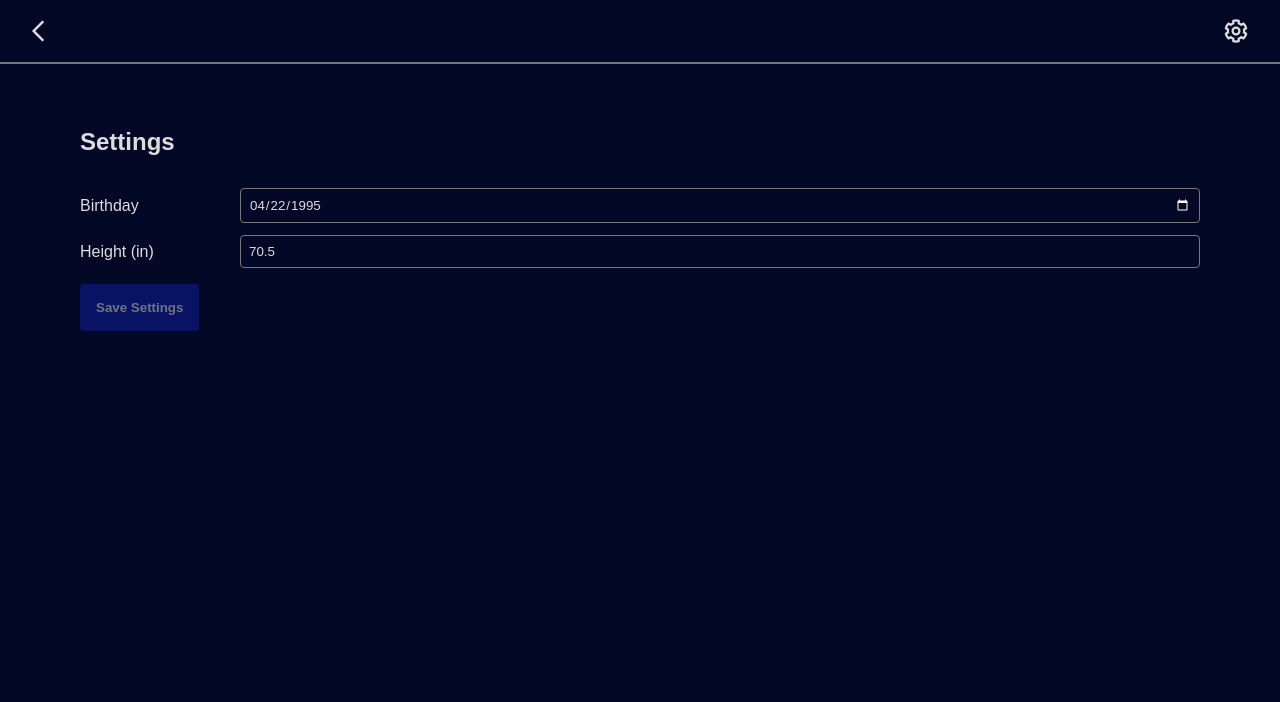
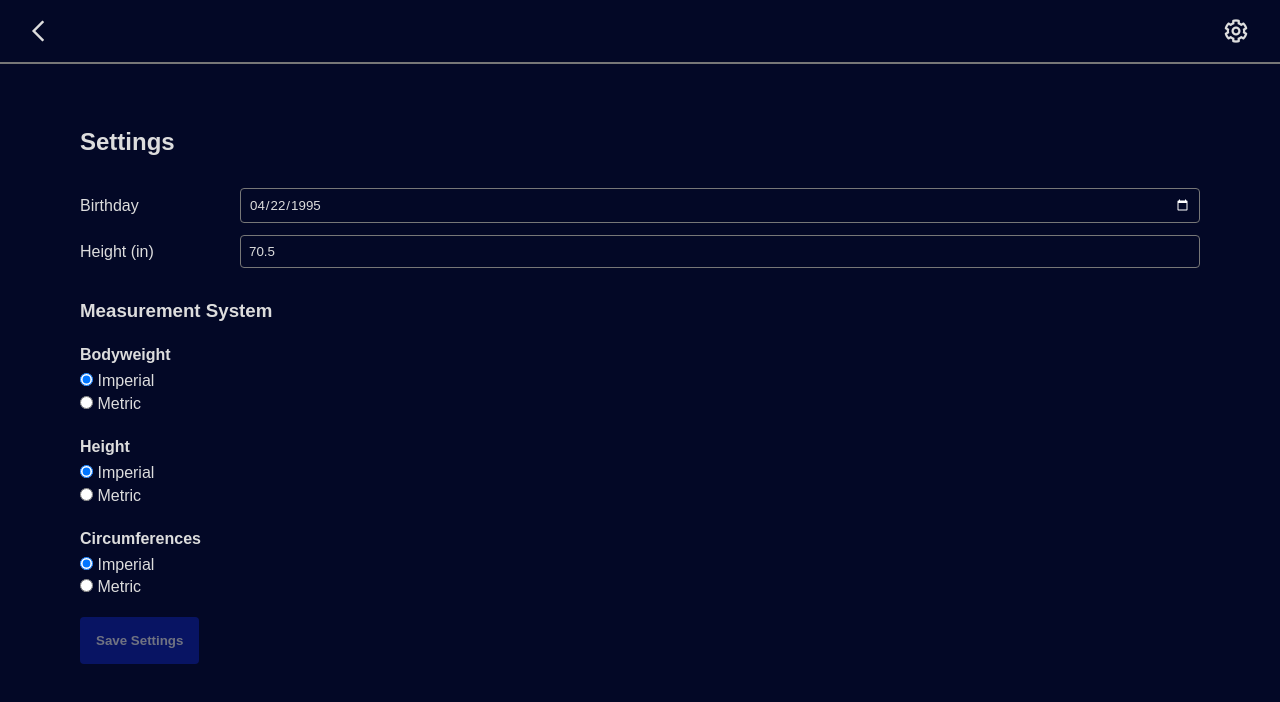
Before and after one commit to Tsmith18256/my-health-app-web, a SvelteKit app: page /bodycomp/settings in a window 1280 px wide. Shown: the top 702 px of the page. Built offline with nearby package versions, Linux system fonts and the light colour scheme.

Commit message:
Add radio buttons to settings screen for metric

```diff
--- /dev/null
+++ b/src/lib/components/shared/inputs/radio-buttons/radio-buttons.svelte
@@ -0,0 +1,36 @@
+<script lang="ts">
+  import type { IRadioButton } from '$lib/components/shared/inputs/radio-buttons/radio-buttons.types';
+
+  export let heading: string;
+  export let groupName: string;
+  export let radioButtons: IRadioButton[];
+  export let value: string;
+</script>
+
+<div>
+  <h4 class="group-heading">{heading}</h4>
+  {#each radioButtons as radioButton}
+    <div class="radio-button">
+      <input
+        type="radio"
+        id="{groupName}.{radioButton.value}"
+        name={groupName}
+        value={radioButton.value}
+        bind:group={value}
+      />
+      <label for="{groupName}.{radioButton.value}">{radioButton.label}</label>
+    </div>
+  {/each}
+</div>
+
+<style lang="scss">
+  // TODO: create a heading component.
+  .group-heading {
+    margin-top: 0.5rem;
+    margin-bottom: 0.5rem;
+  }
+
+  .radio-button {
+    margin-bottom: 0.3rem;
+  }
+</style>
--- /dev/null
+++ b/src/lib/components/shared/inputs/radio-buttons/radio-buttons.types.ts
@@ -0,0 +1,4 @@
+export interface IRadioButton {
+  label: string;
+  value: string;
+};
--- a/src/lib/constants/breakpoints.types.ts
+++ b/src/lib/constants/breakpoints.types.ts
@@ -1,3 +1,4 @@
 import type { BREAKPOINTS } from '$lib/constants/breakpoints.constants'
+import type { ObjectValues } from '$lib/types/shared/object-values';
 
-export type Breakpoint = typeof BREAKPOINTS[keyof typeof BREAKPOINTS];
+export type Breakpoint = ObjectValues<typeof BREAKPOINTS>;
--- /dev/null
+++ b/src/lib/constants/measurement-systems.constants.ts
@@ -0,0 +1,4 @@
+export const MEASUREMENT_SYSTEMS = {
+  imperial: 'imperial',
+  metric: 'metric',
+} as const;
--- /dev/null
+++ b/src/lib/constants/measurement-systems.types.ts
@@ -0,0 +1,4 @@
+import type { MEASUREMENT_SYSTEMS } from '$lib/constants/measurement-systems.constants';
+import type { ObjectValues } from '$lib/types/shared/object-values';
+
+export type MeasurementSystem = ObjectValues<typeof MEASUREMENT_SYSTEMS>;
--- a/src/lib/stores/shared/settings/settings.store.ts
+++ b/src/lib/stores/shared/settings/settings.store.ts
@@ -1,3 +1,4 @@
+import { MEASUREMENT_SYSTEMS } from '$lib/constants/measurement-systems.constants';
 import type { ISettings } from '$lib/stores/shared/settings/settings.store.types';
 import dayjs from 'dayjs';
 import { derived, writable } from 'svelte/store';
@@ -5,12 +6,12 @@ import { derived, writable } from 'svelte/store';
 export const settings = writable<ISettings>({
   birthday: dayjs('1995-04-22'),
   heightInMm: 1791,
+  bodyweightSystem: MEASUREMENT_SYSTEMS.imperial,
+  heightSystem: MEASUREMENT_SYSTEMS.imperial,
+  circumferenceSystem: MEASUREMENT_SYSTEMS.imperial,
 });
 
-export const userAge = derived(
-  settings,
-  $settings => dayjs().diff($settings.birthday, 'year')
-);
+export const userAge = derived(settings, $settings => dayjs().diff($settings.birthday, 'year'));
 
 export const updateSettings = (newSettings: ISettings) => {
   settings.set(newSettings);
--- a/src/routes/bodycomp/settings/+page.svelte
+++ b/src/routes/bodycomp/settings/+page.svelte
@@ -1,7 +1,10 @@
 <script lang="ts">
   import Button from '$lib/components/shared/buttons/button/button.svelte';
   import DateInput from '$lib/components/shared/inputs/date-input/date-input.svelte';
+  import RadioButtons from '$lib/components/shared/inputs/radio-buttons/radio-buttons.svelte';
+  import type { IRadioButton } from '$lib/components/shared/inputs/radio-buttons/radio-buttons.types';
   import TextInput from '$lib/components/shared/inputs/text-input/text-input.svelte';
+  import { MEASUREMENT_SYSTEMS } from '$lib/constants/measurement-systems.constants';
   import { settings, updateSettings } from '$lib/stores/shared/settings/settings.store';
   import { convertInsToMms, convertMmsToIns } from '$lib/utils/shared/unit-converter/unit-converter.util';
   import dayjs from 'dayjs';
@@ -9,17 +12,38 @@
 
   let birthday = get(settings).birthday.format('YYYY-MM-DD');
   let heightInIn = Math.round(convertMmsToIns(get(settings).heightInMm) * 10) / 10;
+  let { bodyweightSystem, heightSystem, circumferenceSystem } = get(settings);
 
   $: areValuesSameAsSaved =
     birthday === $settings.birthday.format('YYYY-MM-DD') &&
-    Math.round(convertInsToMms(heightInIn)) === $settings.heightInMm;
+    Math.round(convertInsToMms(heightInIn)) === $settings.heightInMm &&
+    bodyweightSystem === $settings.bodyweightSystem &&
+    heightSystem === $settings.heightSystem &&
+    circumferenceSystem === $settings.circumferenceSystem;
   $: isButtonDisabled = !birthday || !heightInIn || areValuesSameAsSaved;
 
   const save = () => {
     if (birthday && heightInIn) {
-      updateSettings({ birthday: dayjs(birthday), heightInMm: Math.round(convertInsToMms(heightInIn)) });
+      updateSettings({
+        birthday: dayjs(birthday),
+        heightInMm: Math.round(convertInsToMms(heightInIn)),
+        bodyweightSystem,
+        heightSystem,
+        circumferenceSystem,
+      });
     }
   };
+
+  const measurementSystemRadioButtons: IRadioButton[] = [
+    {
+      label: 'Imperial',
+      value: MEASUREMENT_SYSTEMS.imperial,
+    },
+    {
+      label: 'Metric',
+      value: MEASUREMENT_SYSTEMS.metric,
+    },
+  ];
 </script>
 
 <div class="container">
@@ -28,6 +52,29 @@
   <div class="fields-container">
     <DateInput id="birthdayField" label="Birthday" bind:value={birthday} />
     <TextInput id="heightField" label="Height (in)" bind:value={heightInIn} />
+  </div>
+
+  <h3 class="subheading">Measurement System</h3>
+
+  <div class="fields-container">
+    <RadioButtons
+      heading="Bodyweight"
+      groupName="bodyweightRadio"
+      radioButtons={measurementSystemRadioButtons}
+      bind:value={bodyweightSystem}
+    />
+    <RadioButtons
+      heading="Height"
+      groupName="heightRadio"
+      radioButtons={measurementSystemRadioButtons}
+      bind:value={heightSystem}
+    />
+    <RadioButtons
+      heading="Circumferences"
+      groupName="circumferenceRadio"
+      radioButtons={measurementSystemRadioButtons}
+      bind:value={circumferenceSystem}
+    />
   </div>
 
   <div class="button-container">
@@ -55,4 +102,9 @@
   .heading {
     margin-bottom: 2rem;
   }
+
+  .subheading {
+    margin-top: 2rem;
+    margin-bottom: 1rem;
+  }
 </style>
```
Also changed, not shown: src/lib/stores/shared/settings/settings.store.types.ts (+26 -0 lines), 1 other file (tests, documents, lock files or other folders).
